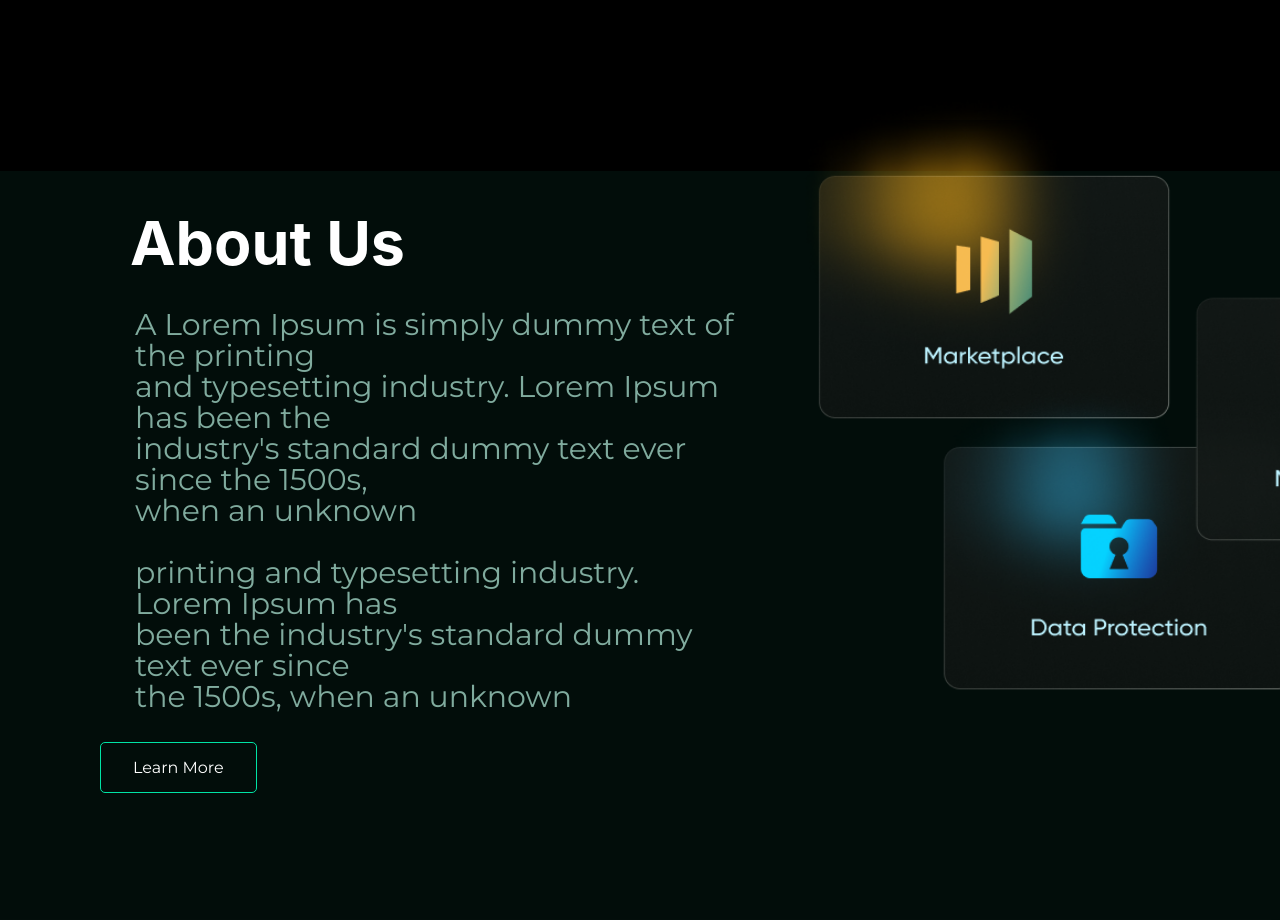
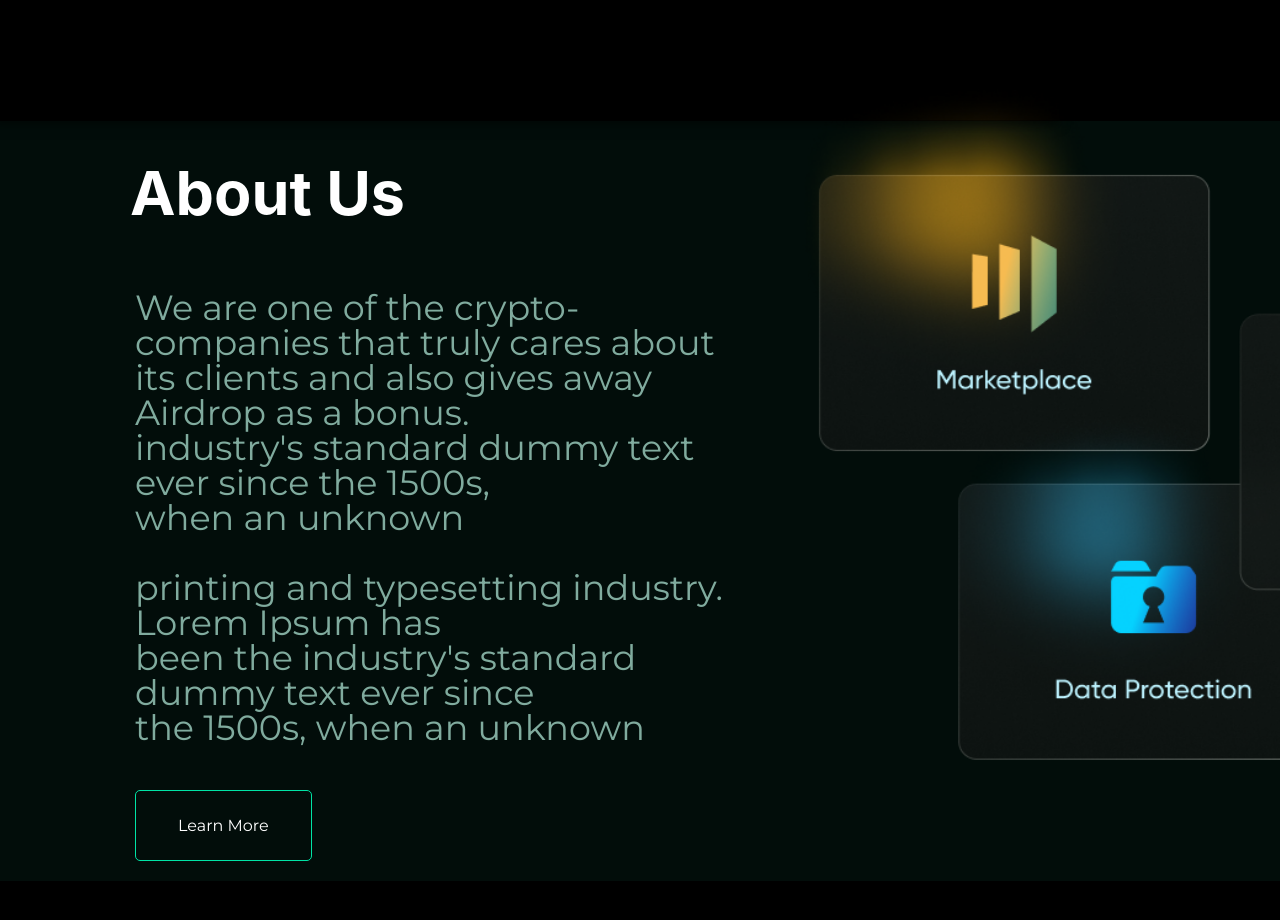
Before and after one commit to rendick/CryptoSite, a React (Create React App) app: page / in a window 1280 px wide. Shown: the part 860-1780 px from the top of the page. Built offline with nearby package versions, Linux system fonts and the light colour scheme.

Commit message:
dropdown menu + adoutus

```diff
--- a/package.json
+++ b/package.json
@@ -9,8 +9,10 @@
     "@testing-library/jest-dom": "^5.16.5",
     "@testing-library/react": "^13.4.0",
     "@testing-library/user-event": "^13.5.0",
+    "bootstrap": "^5.2.3",
     "font-awesome": "^4.7.0",
     "react": "^18.2.0",
+    "react-bootstrap": "^2.7.0",
     "react-dom": "^18.2.0",
     "react-scripts": "5.0.1",
     "sass": "^1.57.1",
--- a/src/components/About/About.jsx
+++ b/src/components/About/About.jsx
@@ -10,8 +10,8 @@ export default class About extends Component {
                     <div className="menu">
                         <div className='menu-gui'></div>
                         <h2 className='menu-title'>About Us</h2>
-                        <p className='main-text'>A Lorem Ipsum is simply dummy text of the printing <br></br>and typesetting industry.
-                            Lorem Ipsum has been the <br /> industry's  standard dummy text ever since the 1500s, <br /> when an unknown <br /> <br /> printing and typesetting industry.
+                        <p className='main-text'>We are one of the crypto-companies that truly cares about <br></br> its clients and also gives
+                            away Airdrop as a bonus. <br /> industry's  standard dummy text ever since the 1500s, <br /> when an unknown <br /> <br /> printing and typesetting industry.
                             Lorem Ipsum has <br /> been the industry's  standard dummy text ever since <br /> the 1500s, when an unknown</p>
                         <a href=""><button className='main-btn'>Learn More</button></a>
                         <div className="group">
--- a/src/components/About/About.scss
+++ b/src/components/About/About.scss
@@ -1,19 +1,19 @@
 .menu {
     width: 1715px;
-    height: 800px;
+    height: 760px;
     border-radius: 0px 300px 300px 0px;
     background: rgba(3, 14, 11, 0.97);
-    margin-top: 15px;
+    margin-top: -50px;
 }
 
 .menu p {
     font-weight: 400;
-    font-size: 30px;
+    font-size: 35px;
     width: 600px;
-    line-height: 31px;
+    line-height: 35px;
     font-family: "Montserrat", sans-serif;
     margin-left: 135px;
-    margin-top: -21px;
+    margin-top: 60px;
     color: #80AB9E;
 }
 
@@ -25,23 +25,30 @@
 }
 
 .main-btn {
-    background-color: #4caf4f00;
+    background-color: rgba(76, 175, 79, 0);
     border: 1px solid #00E3A5;
     border-radius: 5px;
     color: white;
-    padding: 15px 32px;
+    padding: 25px 42px;
     text-align: center;
     text-decoration: none;
     display: inline-block;
     font-size: 16px;
-    margin-left: 100px;
+    margin-left: 135px;
     cursor: pointer;
-    font-family: 'Montserrat', sans-serif;
+    font-family: "Montserrat", sans-serif;
+    margin-top: 10px;
+    transition: 0.2s;
+}
+
+.main-btn:hover {
+    background-color: rgba(0, 227, 166, 0.8);
+    box-shadow: 0 4px 8px 0 rgba(31, 255, 79, 0.2), 0 6px 20px 0 rgba(117, 236, 48, 0.19);
 }
 
 .group img{
-    width: 871.5px;
-    height: 720px;
-    margin-left: 800px;
-    margin-top: -800px;
+    width: 971.5px;
+    height: 820px;
+    margin-left: 798px;
+    margin-top: -785px;
 }
--- a/src/components/Header/Header.jsx
+++ b/src/components/Header/Header.jsx
@@ -1,8 +1,7 @@
-import React, { Component } from 'react'
+import React from 'react'
 import './Header.scss'
 
-export default class Header extends Component {
-    render() {
+function DropdownMenu() {
     return (
         <div className='container'>
             <header>
@@ -12,7 +11,13 @@ export default class Header extends Component {
                             <li><a href="">About us</a></li>
                             <li><a href="">Services</a></li>
                             <li><a href="">How it works</a></li>
-                                <li><a href="">Community</a></li>
+                            <div class="dropdown">
+                                <li><a href="" className="dropbtn">Community</a></li>
+                                <div class="dropdown-content">
+                                    <a href="#">Telegram</a>
+                                    <a href="#">Twitter</a>
+                                </div>
+                            </div>
                             <li><a href="https://google.com" target={'_blank'}><button className='airdrop-btn'>Airdrop</button></a></li>
                         </ul>
                     </div>
@@ -24,4 +29,5 @@ export default class Header extends Component {
         </div>
     )
 }
-}
+
+export default DropdownMenu;
--- a/src/components/Header/Header.scss
+++ b/src/components/Header/Header.scss
@@ -90,3 +90,33 @@ header {
   top: 13px;
   left: 130px;
 }
+
+.dropdown {
+  position: relative;
+  display: inline-block;
+  transition: 0.5s;
+}
+
+.dropdown-content {
+  display: none;
+  position: absolute;
+  background-color: #f1f1f1;
+  min-width: 100px;
+  box-shadow: 0px 8px 16px 0px rgba(0,0,0,0.2);
+  z-index: 1;
+  margin-left: 40px;
+  margin-top: 0px;
+  transition: 0.5s;
+}
+
+.dropdown-content a {
+  color: black;
+  padding: 12px 16px;
+  text-decoration: none;
+  display: block;
+  transition: 0.5s;
+}
+
+.dropdown-content a:hover {background-color: #ddd;}
+
+.dropdown:hover .dropdown-content {display: block;}
```
Also changed, not shown: 1 other file (tests, documents, lock files or other folders). Lines whose indentation alone changed are shown as unchanged.
